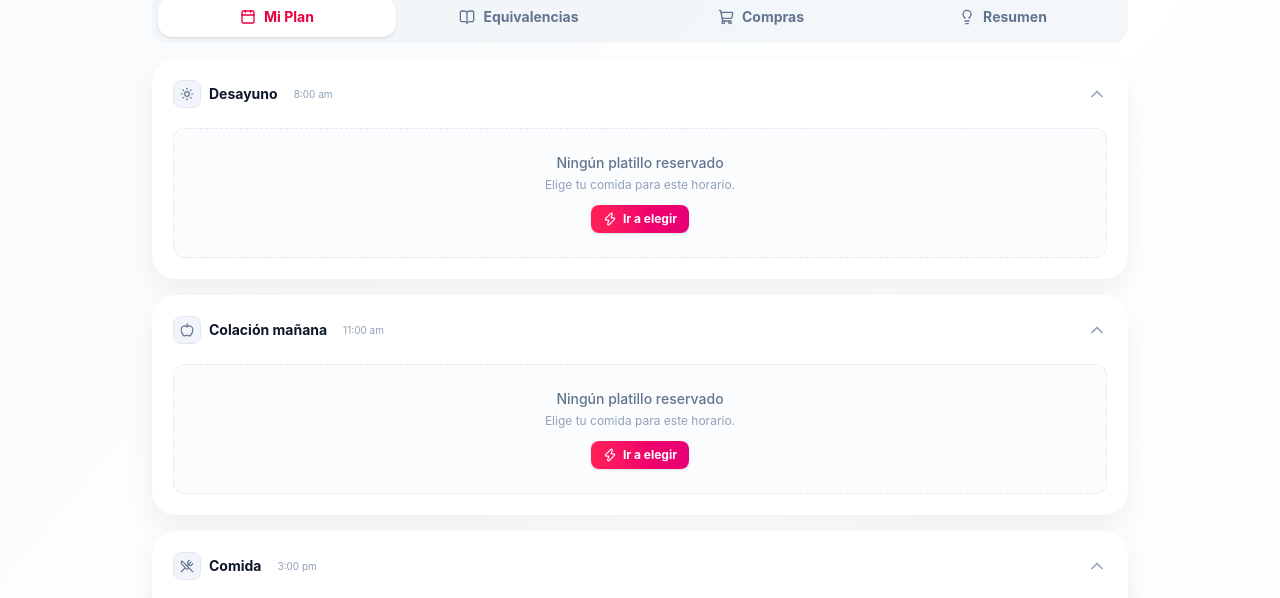
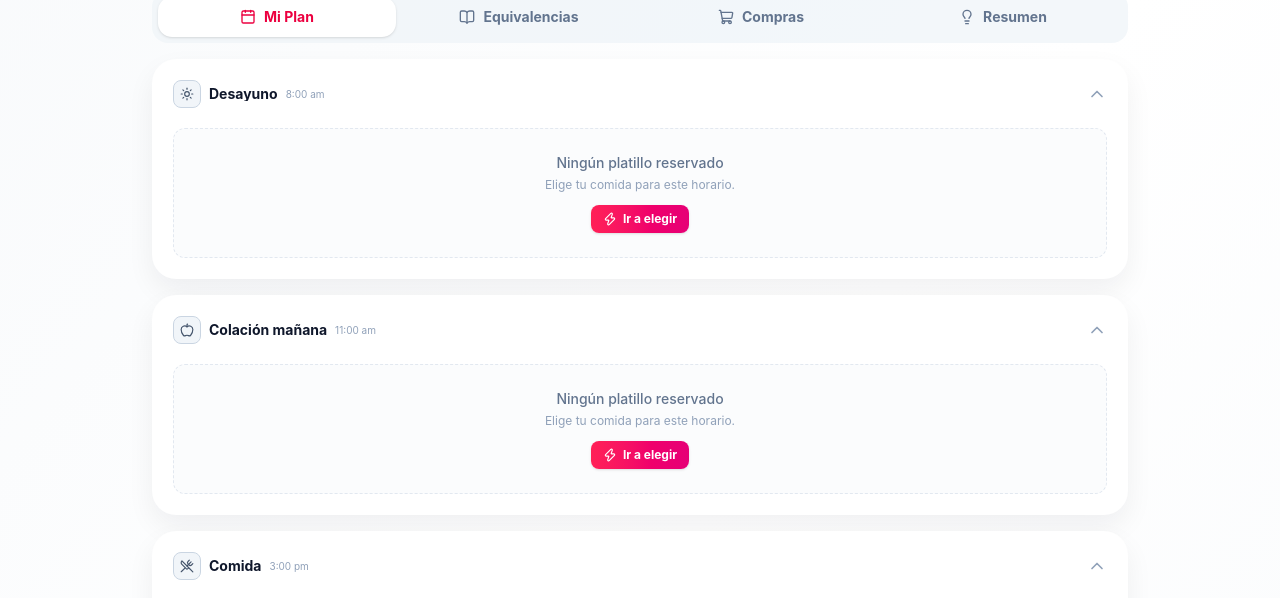
Before and after one commit to VtorErick/PlanNutricional, a React (Vite) app: page / in a window 1280 px wide. Both pictures are taken after a click on the button 858 px from the left and 729 px from the top of the page. Shown: the part 180-778 px from the top of the page. Built offline with nearby package versions, Linux system fonts and the light colour scheme.

Commit message:
Mejora contraste de iconos pendientes y alinea cabecera

```diff
--- a/src/App.tsx
+++ b/src/App.tsx
@@ -1316,8 +1316,8 @@ export default function App() {
     iconColorPending: isAmbos ? 'text-emerald-400' : isVo ? 'text-blue-400' : 'text-rose-400',
     momentoIconBgDone: isAmbos ? 'bg-emerald-50 border border-emerald-100' : isVo ? 'bg-blue-50 border border-blue-100' : 'bg-rose-50 border border-rose-100',
     momentoIconColorDone: isAmbos ? 'text-emerald-600' : isVo ? 'text-blue-600' : 'text-rose-600',
-    momentoIconBgPending: 'bg-slate-100 border border-slate-200',
-    momentoIconColorPending: 'text-slate-500',
+    momentoIconBgPending: 'bg-slate-100 border border-slate-300',
+    momentoIconColorPending: 'text-slate-600',
     headerBg: isAmbos ? 'bg-gradient-to-r from-emerald-600 to-teal-700' : isVo
       ? 'bg-gradient-to-r from-blue-600 to-indigo-700'
       : 'bg-gradient-to-r from-rose-500 to-pink-600',
@@ -1640,8 +1640,10 @@ export default function App() {
                               done ? ac.momentoIconColorDone : ac.momentoIconColorPending
                             }`} />
                           </div>
-                          <span className="truncate">{momento.label}</span>
-                          <span className="text-[10px] font-normal text-slate-400 ml-2 whitespace-nowrap">{momento.hora}</span>
+                          <div className="min-w-0 flex items-center gap-2">
+                            <span className="truncate leading-none">{momento.label}</span>
+                            <span className="text-[10px] font-normal text-slate-400 whitespace-nowrap leading-none">{momento.hora}</span>
+                          </div>
                         </h3>
                         {estaEnEdicion ? (
                           <div className={`w-2 h-2 rounded-full flex-shrink-0 bg-gradient-to-br ${ac.bgGradient}`} />
```
